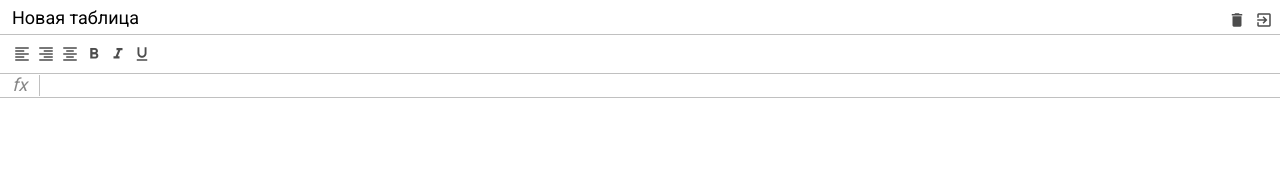
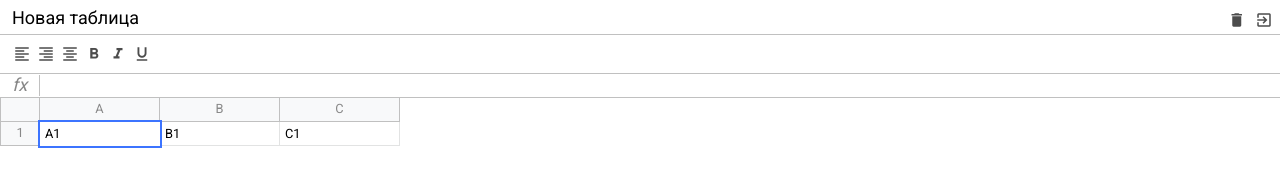
Before and after one commit to ilyabaykalov/excel-course, a website built with webpack: page src/index.html in a window 1280 px wide. Built offline with nearby package versions, Linux system fonts and the light colour scheme.

Commit message:
Добавлен блок table

```diff
--- a/src/index.html
+++ b/src/index.html
@@ -49,7 +49,22 @@
 		</div>
 
 		<div class='excel__table'>
-
+			<div class='row'>
+				<div class='row-info'></div>
+				<div class='row-data'>
+					<div class='column'>A</div>
+					<div class='column'>B</div>
+					<div class='column'>C</div>
+				</div>
+			</div>
+			<div class='row'>
+				<div class='row-info'>1</div>
+				<div class='row-data'>
+					<div class='cell selected' contenteditable>A1</div>
+					<div class='cell' contenteditable>B1</div>
+					<div class='cell' contenteditable>C1</div>
+				</div>
+			</div>
 		</div>
 	</div>
 </div>
--- a/src/scss/_variables.scss
+++ b/src/scss/_variables.scss
@@ -1,7 +1,9 @@
 $header-height: 34px;
 $toolbar-height: 40px;
 $formula-height: 24px;
+$row-height: 24px;
 
 $info-cell-width: 40px;
+$cell-width: $info-cell-width * 3;
 
 $border-color: #C0C0C0
--- a/src/scss/index.scss
+++ b/src/scss/index.scss
@@ -20,4 +20,7 @@ body {
 .excel {
   position: relative;
   color: #888888;
+  height: 100%;
+  min-width: 100%;
+  font-size: .8rem;
 }
--- a/src/scss/table.scss
+++ b/src/scss/table.scss
@@ -3,5 +3,62 @@
 
 
 .excel__table {
+  position: absolute;
+  left: 0;
+  right: 0;
+  top: $header-height + $toolbar-height + $formula-height;
+  overflow-x: auto;
+  padding-bottom: 2px;
 
+  & .row {
+    display: flex;
+    flex-direction: row;
+    min-width: 20px;
+    height: $row-height;
+  }
+
+  & .row-info {
+    display: flex;
+    justify-content: center;
+    align-items: center;
+    min-width: $info-cell-width;
+    height: 100%;
+    border: 1px solid $border-color;
+    background: #F8F9FA;
+    border-top: none;
+  }
+
+  & .row-data {
+    display: flex;
+  }
+
+  & .column {
+    display: flex;
+    justify-content: center;
+    align-items: center;
+    min-width: $info-cell-width * 3;
+    height: 100%;
+    border: 1px solid $border-color;
+    background: #F8F9FA;
+    border-top: none;
+    border-left: none;
+  }
+
+  & .cell {
+    padding: 5px;
+    min-width: $cell-width;
+    height: 100%;
+    border: 1px solid #E2E3E3;
+    border-top: none;
+    border-left: none;
+    color: black;
+    white-space: nowrap;
+    outline: none;
+
+    &.selected {
+      border: none;
+      outline: 2px solid #3C74FF;
+      z-index: 2;
+    }
+  }
 }
--- a/src/scss/toolbar.scss
+++ b/src/scss/toolbar.scss
@@ -12,7 +12,7 @@
   padding: 7px 10px;
   display: flex;
 
-  .button {
+  & .button {
     @include button(green);
   }
 }
```
